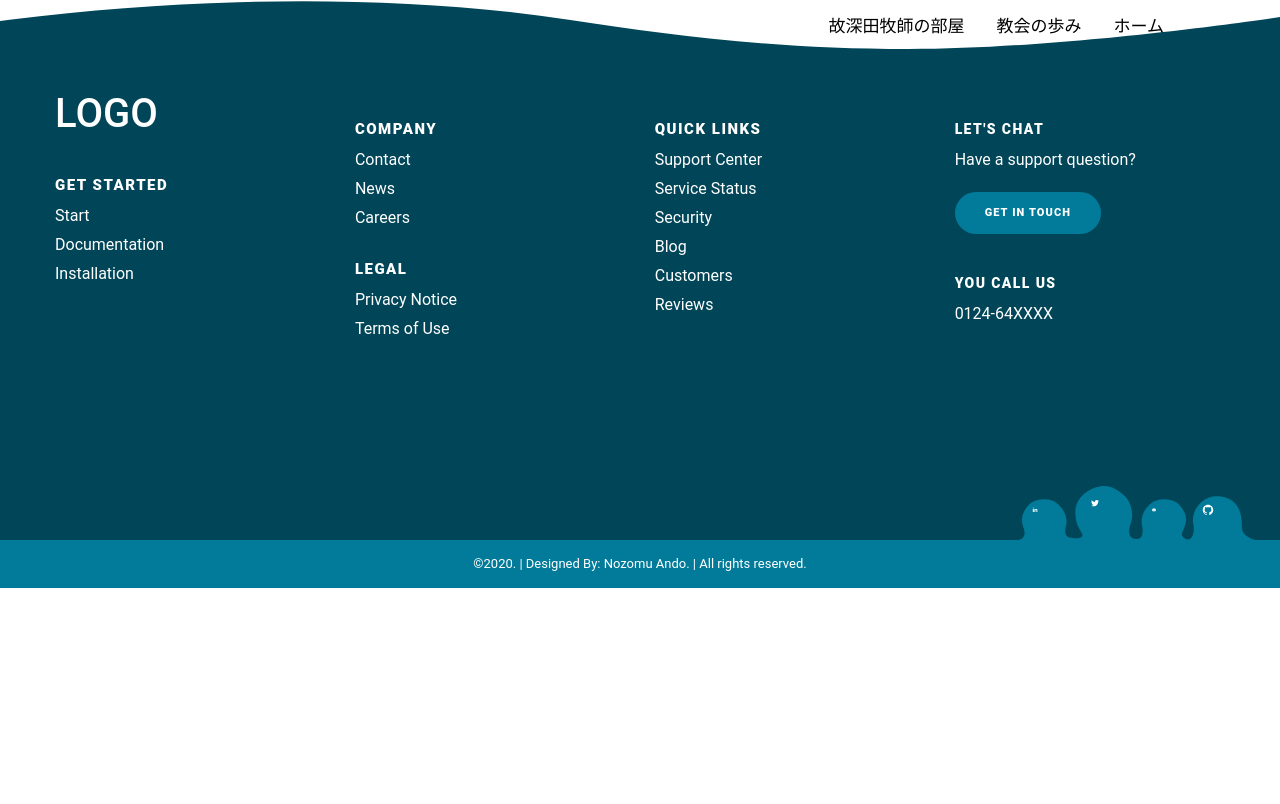
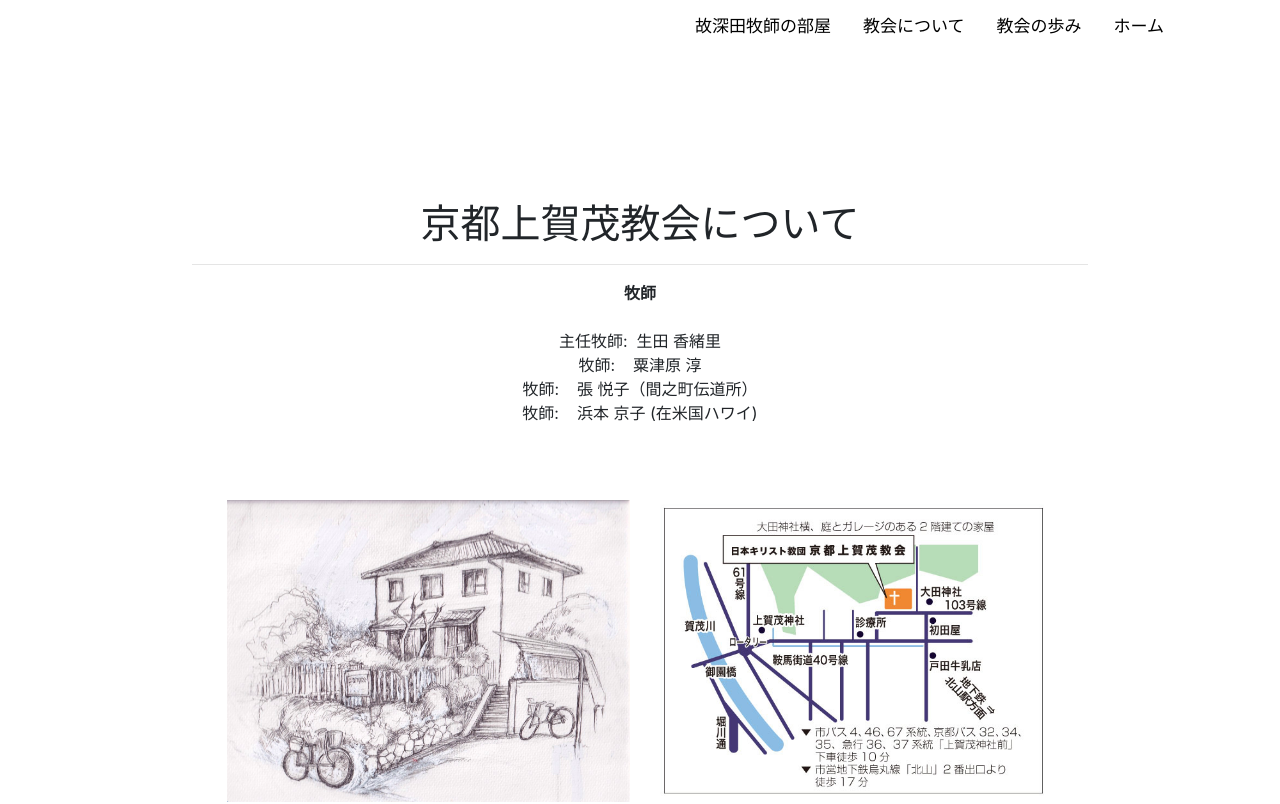
Before and after one commit to nisino25/church, a Vue app: page /about-church in a window 1280 px wide. Shown: the top 804 px of the page. Built offline with nearby package versions, Linux system fonts and the light colour scheme.

Commit message:
added about churche opage

```diff
--- a/src/App.vue
+++ b/src/App.vue
@@ -9,6 +9,7 @@
         <div class="topnav" :style="navStyle">
           <a class="/active" href="/" >ホーム</a>
           <a href="/history">教会の歩み</a>
+          <a href="/about-church">教会について</a>
           <a href="/about-fukada">故深田牧師の部屋</a>
           <!-- <a href="">故深田牧師の部屋</a> -->
           <!-- <a href="#about">About</a>
--- a/src/router/index.js
+++ b/src/router/index.js
@@ -18,6 +18,11 @@ const routes = [
     component: () => import('../views/articles.vue')
   },
   {
+    path: '/about-church',
+    name: 'church',
+    component: () => import('../views/church.vue')
+  },
+  {
     path: '/about-fukada',
     name: 'fukada',
     component: () => import('../views/fukada.vue')
--- a/src/views/Home.vue
+++ b/src/views/Home.vue
@@ -97,6 +97,26 @@
 
           </div>
         </div>
+
+        <div class="location">
+          <h4>上賀茂教会の住所：〒603-8071 京都府京都市北区上賀茂北大路町17-4</h4>
+
+
+          <img src="../../public/img/drawing.jpg" alt="" class="churchPic">
+          <img src="../../public/img/map.jpg" alt="" class="mapPic">
+          <br><br>
+
+          <div class="" style="width: 80%; margin: auto auto">
+            <GoogleMap api-key="AIzaSyDypz7XN6k4Q1gEj6mKRt65nAbpOelob8o" style="width: 100%; height: 500px" :center="center2" :zoom="15">
+              <Marker :options="{ position: center2 }" />
+            </GoogleMap>
+          </div>
+
+
+
+
+
+        </div>
       </div>
 
 
@@ -114,13 +134,10 @@
 <script>
 import VueWriter from "vue-writer";
 import { GoogleMap, Marker } from "vue3-google-map";
-//
+// //
 import {amenities} from '../const/amenities.js'
 
 // import {googleMapApiKey} from '../../.env'
-
-
-
 
 export default {
   components: {
@@ -152,8 +169,10 @@ export default {
   setup() {
     const center = { lat: 35.01834413663081,  lng: 135.76761230587275, };
     const markerOptions = { position: center, label: "日本基督教団洛陽教会", title: "日本基督教団洛陽教会" };
+    const center2 = { lat: 35.05922090366774,  lng: 135.7575056779574, };
+    const markerOptions2 = { position: center, label: "京都上賀茂教会", title: "京都上賀茂教会" };
 
-    return { center, markerOptions };
+    return { center, markerOptions, center2,markerOptions2 };
   },
   methods: {
     nextReason(){
@@ -406,4 +425,29 @@ img.bg {
 }
 
 
+/* -------------- */
+.location{
+    /* margin-top: 1000px; */
+    width: 70%;
+    margin: 200px auto;
+    text-align: center;
+
+    /* background-color: aqua; */
+
+  }
+.churchPic{
+  margin-top: 50px;
+  width: 45%;
+  height: auto;
+  margin-right: 20px;
+  /* text-align: left; */
+  /* text-align: left; */
+}
+
+.mapPic{
+  margin-top: 50px;
+  width: 45%;
+  height: auto;
+}
+
 </style>
--- /dev/null
+++ b/src/views/church.vue
@@ -0,0 +1,89 @@
+<template>
+  <div class="content">
+    <h1>京都上賀茂教会について</h1><hr>
+
+    <strong>牧師</strong><br> <br>
+
+    <div>
+      <span>主任牧師: &nbsp;生田 香緒里</span><br>
+      <span>牧師: &nbsp;&nbsp; 粟津原 淳</span><br>
+      <span>牧師: &nbsp; &nbsp;張 悦子（間之町伝道所）</span><br>
+      <span>牧師: &nbsp; &nbsp;浜本 京子 (在米国ハワイ)</span>
+    </div>
+    <br>
+
+    <img src="../../public/img/drawing.jpg" alt="" class="churchPic">
+    <img src="../../public/img/map.jpg" alt="" class="mapPic">
+    <br><br>
+
+    <div class="" style="width: 80%; margin: auto auto">
+      <GoogleMap api-key="AIzaSyDypz7XN6k4Q1gEj6mKRt65nAbpOelob8o" style="width: 100%; height: 500px" :center="center" :zoom="15">
+        <Marker :options="{ position: center }" />
+      </GoogleMap>
+    </div>
+
+
+
+
+
+  </div>
+</template>
+
+<script>
+import { GoogleMap, Marker } from "vue3-google-map";
+
+export default {
+  components: {
+    GoogleMap,
+    Marker,
+  },
+
+  setup() {
+    const center = { lat: 35.05922090366774,  lng: 135.7575056779574, };
+    const markerOptions = { position: center, label: "京都上賀茂教会", title: "京都上賀茂教会" };
+
+    return { center, markerOptions };
+  },
+}
+</script>
+
+<style>
+  .content{
+    /* margin-top: 1000px; */
+    width: 70%;
+    margin: 200px auto;
+    text-align: center;
+
+    /* background-color: aqua; */
+
+  }
+  .content h1{
+    width: 50%;
+    margin: 0 auto;
+    text-align: center;
+  }
+
+  .content strong{
+    width: 50%;
+    margin: 0 auto;
+
+    /* color: */
+  }
+
+  .churchPic{
+    margin-top: 50px;
+    width: 45%;
+    height: auto;
+    margin-right: 20px;
+    /* text-align: left; */
+    /* text-align: left; */
+  }
+
+  .mapPic{
+    margin-top: 50px;
+    width: 45%;
+    height: auto;
+  }
+
+
+</style>
```
Also changed, not shown: public/img/drawing.jpg (renamed from public/img/church.jpg), public/img/map.jpg (added).
